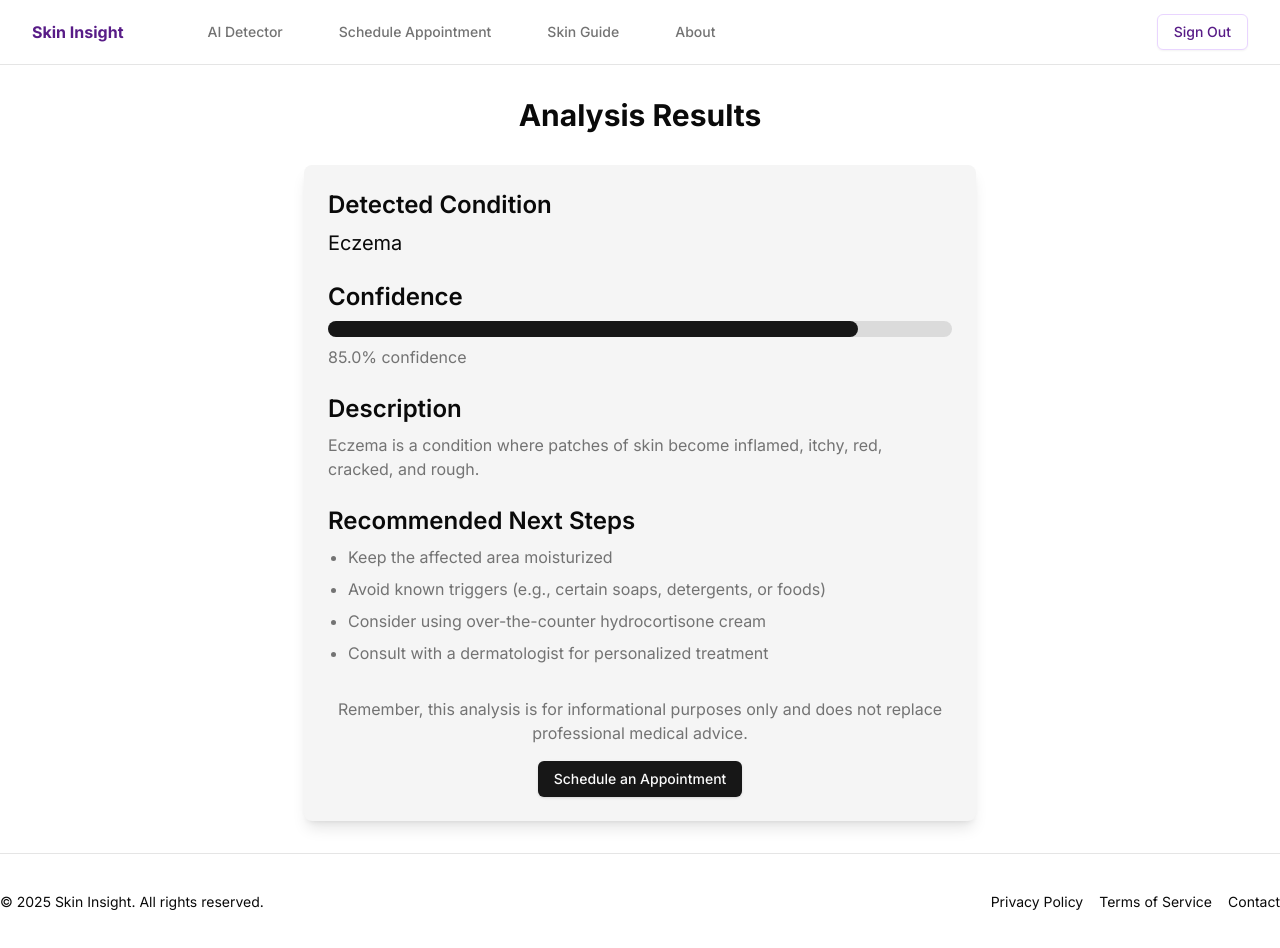
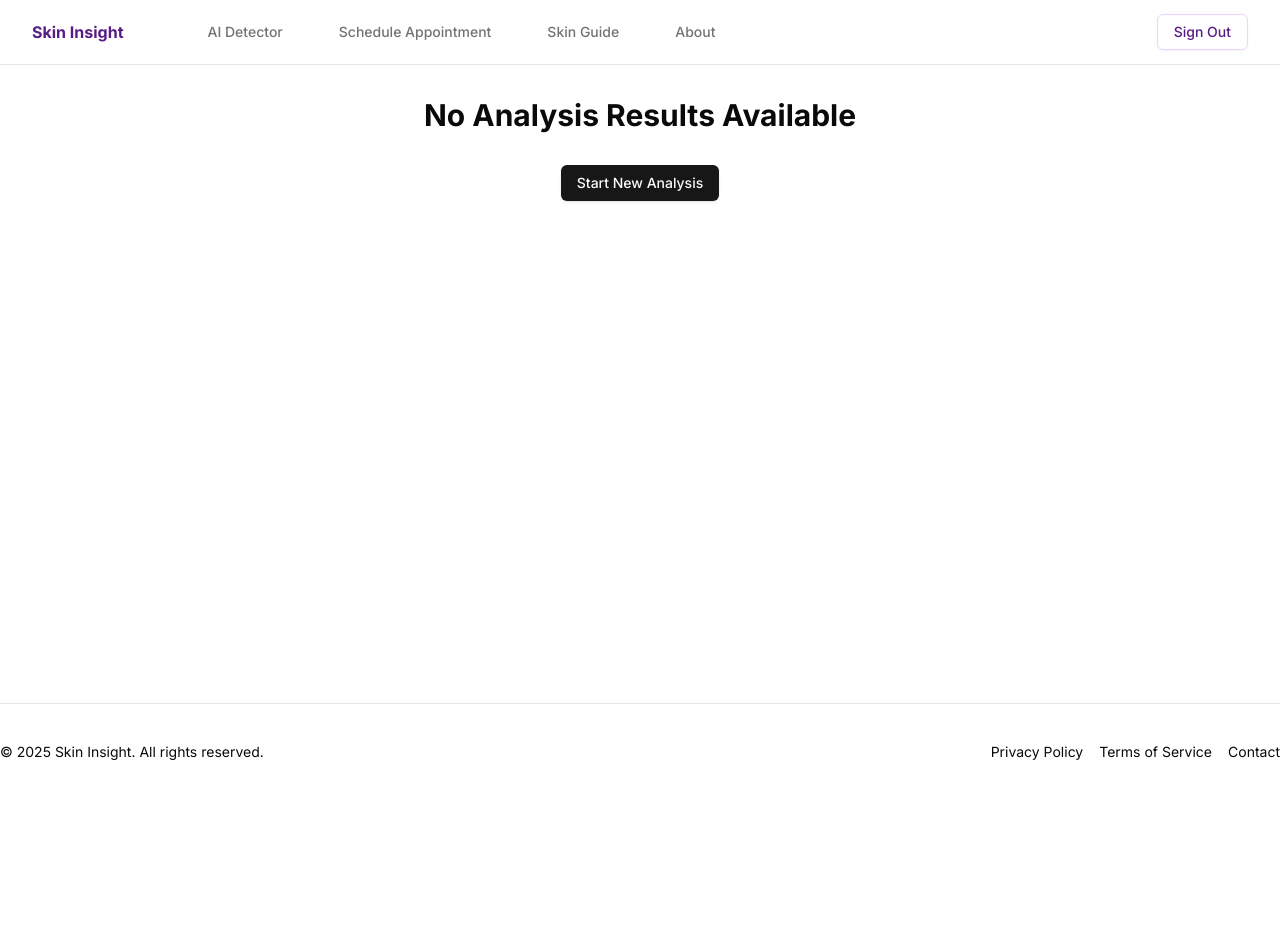
Before and after one commit to JuuyouSan/AXXESS-2025, a Next.js app in the folder frontend/: page /results in a window 1280 px wide. After the commit the page ends 800 px from the top, so only its background shows below. Built offline with nearby package versions, Linux system fonts and the light colour scheme; sample sign-in values are in the browser's storage.

Commit message:
Backend and Frontend working both ways!

```diff
--- a/frontend/src/app/ai-detector/page.tsx
+++ b/frontend/src/app/ai-detector/page.tsx
@@ -48,11 +48,7 @@ export default function AIDetector() {
 
       const response = await fetch('http://localhost:5000/upload', {
         method: 'POST',
-        body: formData,
-        headers: {
-          // Don't set Content-Type header manually when sending FormData
-          // It will be set automatically with the correct boundary
-        }
+        body: formData
       })
 
       if (!response.ok) {
@@ -60,7 +56,10 @@ export default function AIDetector() {
       }
 
       const data = await response.json()
-      console.log('Upload successful:', data)
+      console.log('Analysis result:', data)
+
+      // Store the result in localStorage for the results page
+      localStorage.setItem('analysisResult', JSON.stringify(data.result))
       router.push("/results")
     } catch (error) {
       console.error('Upload error:', error)
--- a/frontend/src/app/results/page.tsx
+++ b/frontend/src/app/results/page.tsx
@@ -1,20 +1,40 @@
 "use client"
 
+import { useEffect, useState } from "react"
 import Link from "next/link"
 import SiteLayout from "@/components/site-layout"
 import { Button } from "@/components/ui/button"
 
+interface AnalysisResult {
+  condition: string
+  confidence: number
+  description: string
+  nextSteps: string[]
+}
+
 export default function Results() {
-  const mockResult = {
-    condition: "Eczema",
-    confidence: 0.85,
-    description: "Eczema is a condition where patches of skin become inflamed, itchy, red, cracked, and rough.",
-    nextSteps: [
-      "Keep the affected area moisturized",
-      "Avoid known triggers (e.g., certain soaps, detergents, or foods)",
-      "Consider using over-the-counter hydrocortisone cream",
-      "Consult with a dermatologist for personalized treatment",
-    ],
+  const [result, setResult] = useState<AnalysisResult | null>(null)
+
+  useEffect(() => {
+    const storedResult = localStorage.getItem('analysisResult')
+    if (storedResult) {
+      setResult(JSON.parse(storedResult))
+    }
+  }, [])
+
+  if (!result) {
+    return (
+      <SiteLayout>
+        <div className="container mx-auto px-4 py-8">
+          <h1 className="text-3xl font-bold mb-8 text-center">No Analysis Results Available</h1>
+          <div className="text-center">
+            <Link href="/ai-detector">
+              <Button>Start New Analysis</Button>
+            </Link>
+          </div>
+        </div>
+      </SiteLayout>
+    )
   }
 
   return (
@@ -25,26 +45,31 @@ export default function Results() {
         <div className="max-w-2xl mx-auto bg-muted p-6 rounded-lg shadow-lg">
           <div className="mb-6">
             <h2 className="text-2xl font-semibold mb-2">Detected Condition</h2>
-            <p className="text-xl">{mockResult.condition}</p>
+            <p className="text-xl">{result.condition}</p>
           </div>
 
           <div className="mb-6">
             <h2 className="text-2xl font-semibold mb-2">Confidence</h2>
             <div className="w-full bg-muted-foreground/20 rounded-full h-4">
-              <div className="bg-primary rounded-full h-4" style={{ width: `${mockResult.confidence * 100}%` }}></div>
+              <div
+                className="bg-primary rounded-full h-4"
+                style={{ width: `${result.confidence * 100}%` }}
+              ></div>
             </div>
-            <p className="mt-2 text-muted-foreground">{(mockResult.confidence * 100).toFixed(1)}% confidence</p>
+            <p className="mt-2 text-muted-foreground">
+              {(result.confidence * 100).toFixed(1)}% confidence
+            </p>
           </div>
 
           <div className="mb-6">
             <h2 className="text-2xl font-semibold mb-2">Description</h2>
-            <p className="text-muted-foreground">{mockResult.description}</p>
+            <p className="text-muted-foreground">{result.description}</p>
           </div>
 
           <div className="mb-6">
             <h2 className="text-2xl font-semibold mb-2">Recommended Next Steps</h2>
             <ul className="list-disc pl-5 space-y-2 text-muted-foreground">
-              {mockResult.nextSteps.map((step, index) => (
+              {result.nextSteps.map((step, index) => (
                 <li key={index}>{step}</li>
               ))}
             </ul>
@@ -52,12 +77,16 @@ export default function Results() {
 
           <div className="mt-8 text-center">
             <p className="text-muted-foreground mb-4">
-              Remember, this analysis is for informational purposes only and does not replace professional medical
-              advice.
+              Remember, this analysis is for informational purposes only and does not replace professional medical advice.
             </p>
-            <Link href="/schedule-appointment">
-              <Button>Schedule an Appointment</Button>
-            </Link>
+            <div className="space-x-4">
+              <Link href="/ai-detector">
+                <Button variant="outline">Analyze Another Image</Button>
+              </Link>
+              <Link href="/schedule-appointment">
+                <Button>Schedule an Appointment</Button>
+              </Link>
+            </div>
           </div>
         </div>
       </div>
```
Also changed, not shown: 2 other files (tests, documents, lock files or other folders).
